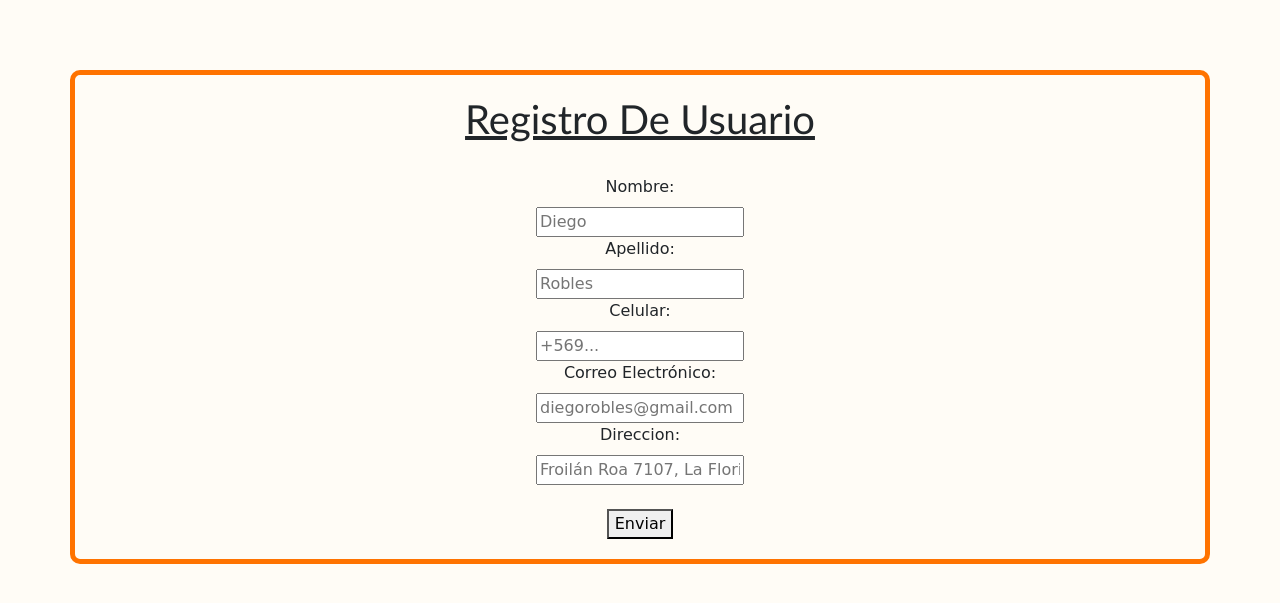
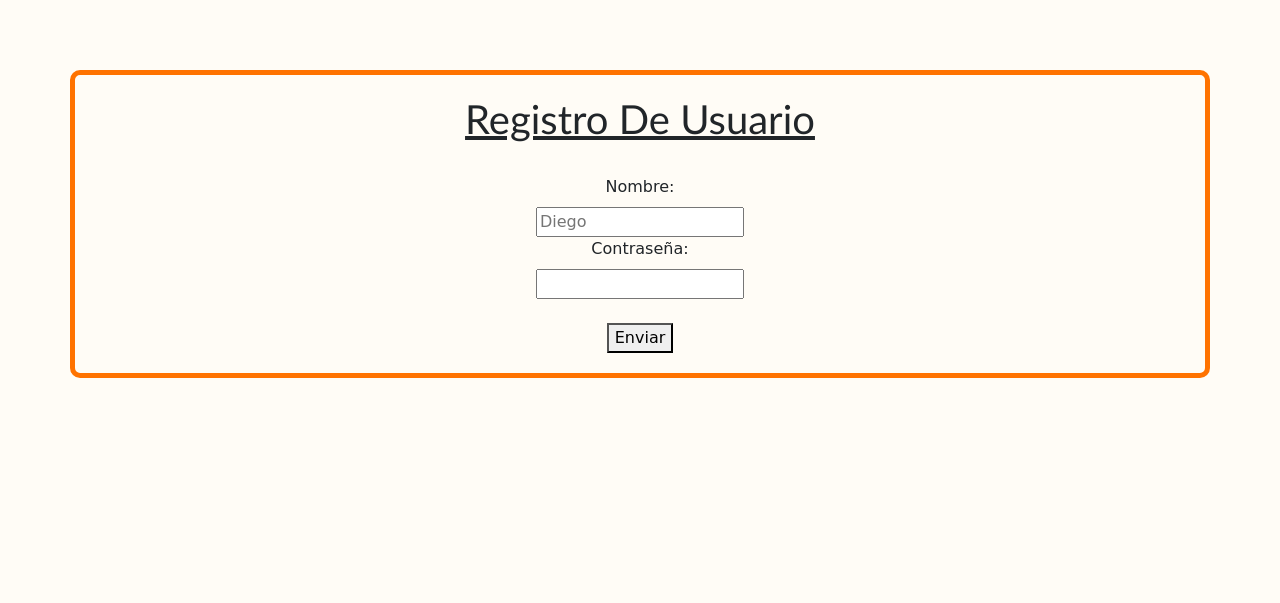
Before and after one commit to DeszK/Encargo3, a Django app: page /registro in a window 1280 px wide. Shown: the part 60-663 px from the top of the page. Run offline with Django 4.2, Linux system fonts and the light colour scheme.

Commit message:
registro aún no completado

```diff
--- a/cesar/static/js/validaciones.js
+++ b/cesar/static/js/validaciones.js
@@ -3,16 +3,13 @@ $(document).ready(function(){
 
     $("#formulario").submit(function(event){
         var nombre = $("#itNombre");
-        var apellido = $("#itApellido");
-        var celular = $("#itCelular");
-        var email = $("#itEmail");
-        var direccion = $("#itDireccion");
+        var contrasena = $("#itContrasena");
         var valido = true;
 
         // Verificar si los campos están vacíos y mostrar mensajes de error
         // Verificacion del nombre
         if(nombre.val().trim() === "") {
-            $("#mensaje1").text("Por favor, escribe tu nombre").show();
+            $("#mensaje1").text("Por favor, escribe tu nombre de usuario.").show();
             nombre.addClass("error-input");
             valido = false;
         } else {
@@ -20,49 +17,18 @@ $(document).ready(function(){
             nombre.removeClass("error-input");
         }
         // Verificacion del apellido
-        if(apellido.val().trim() === "") {
-            $("#mensaje2").text("Por favor, ingresa tu apellido").show();
-            apellido.addClass("error-input");
+        if(contrasena.val().trim() === "") {
+            $("#mensaje2").text("Por favor, ingresa tu contraseña.").show();
+            contrasena.addClass("error-input");
             valido = false;
         } else {
             $("#mensaje2").hide();
-            apellido.removeClass("error-input");
-        }
-        // Verificacion del celular
-        if(celular.val().trim() === "") {
-            $("#mensaje3").text("Por favor, ingresa tu número de celular").show();
-            celular.addClass("error-input");
-            valido = false;
-        }else {
-            $("#mensaje3").hide();
-            celular.removeClass("error-input");
-        }
-        // Verificacion del correo
-        if(email.val().trim() === "") {
-            $("#mensaje4").text("Por favor, ingresa un correo electrónico válido").show();
-            email.addClass("error-input");
-            valido = false;
-        } else if (!email.val().includes('@')) {
-            $("#mensaje4").text("Por favor, ingresa un correo electrónico válido que contenga al menos un '@'").show();
-            email.addClass("error-input");
-            valido = false;
-        } else {
-            $("#mensaje4").hide();
-            email.removeClass("error-input");
-        }
-        // Verificacion de la dirección
-        if(direccion.val().trim() === "") {
-            $("#mensaje5").text("Por favor, ingresa tu dirección").show();
-            direccion.addClass("error-input");
-            valido = false;
-        } else {
-            $("#mensaje5").hide();
-            direccion.removeClass("error-input");
+            contrasena.removeClass("error-input");
         }
 
         // Si todos los campos están completos y válidos, mostrar el alert de confirmacion
         if(valido) {
-            alert("Todos los campos están completos y válidos. ¡Gracias por enviar el formulario!");
+            alert("Todos los campos están completos y válidos. ¡Gracias por registrarte!");
         }
 
         // Si algún campo está vacío, detener el envío del formulario y mostrar el alert de error
--- a/cesar/templates/cesar/registro.html
+++ b/cesar/templates/cesar/registro.html
@@ -14,32 +14,11 @@
           <div id="mensaje1"></div> <!-- Dentro de este div va el mensaje de error que está en JS-->
 
 
-          <label>Apellido:</label>
+          <label>Contraseña:</label>
           <div class="col-sm-20">
-            <input type="text" id="itApellido" class="campo" placeholder="Robles" /> <br />
+            <input type="text" id="itContrasena" class="campo" placeholder="" /> <br />
           </div>
           <div id="mensaje2"></div>
-
-
-          <label>Celular:</label>
-          <div class="col-sm-20">
-            <input type="text" id="itCelular" class="campo" placeholder="+569..." /> <br />
-          </div>
-          <div id="mensaje3"></div>
-
-
-          <label>Correo Electrónico:</label>
-          <div class="col-sm-20">
-            <input type="text" id="itEmail" class="campo" placeholder="diegorobles@gmail.com" /> <br />
-          </div>
-          <div id="mensaje4"></div>
-
-
-          <label>Direccion:</label>
-          <div class="col-sm-20">
-            <input type="text" id="itDireccion" class="campo" placeholder="Froilán Roa 7107, La Florida" /> <br />
-          </div>
-          <div id="mensaje5"></div>
 
           <br>
 
@@ -53,5 +32,7 @@
 
 
   <!-- Scripts -->
-  <script src="assets/js/validaciones.js"></script> <!--Link hacia validaciones.js-->
-{%endblock%}
+  {%load static%}
+  <script src={%static 'js/validaciones.js' %}></script> <!--Link hacia validaciones.js-->
+
+{% endblock %}
```
